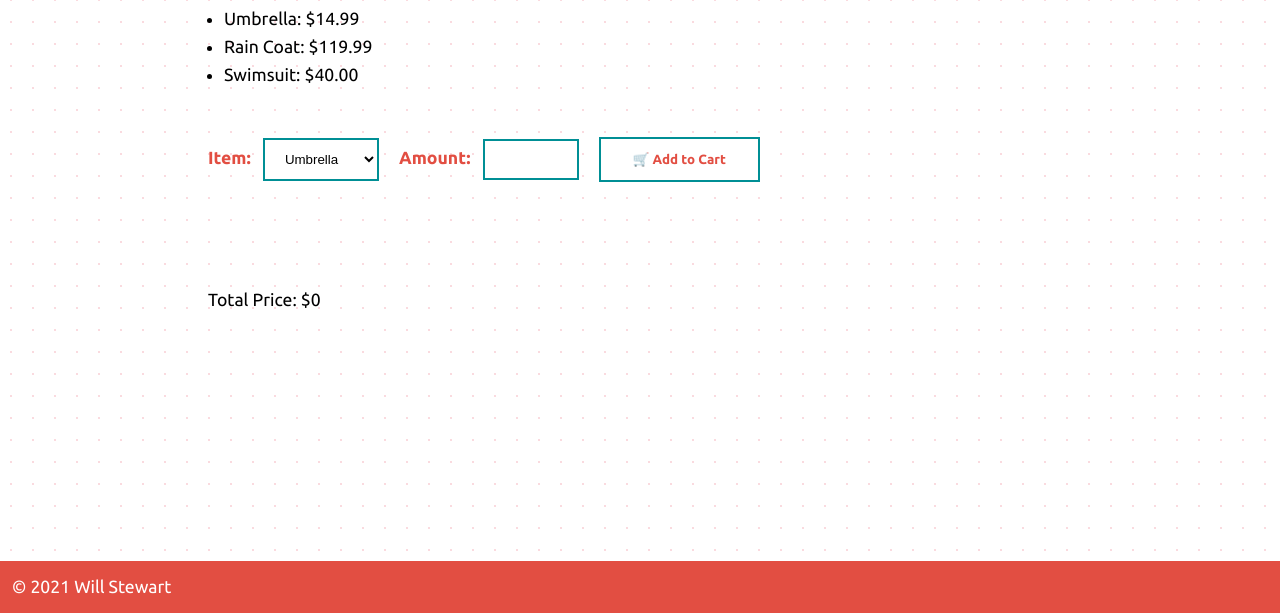
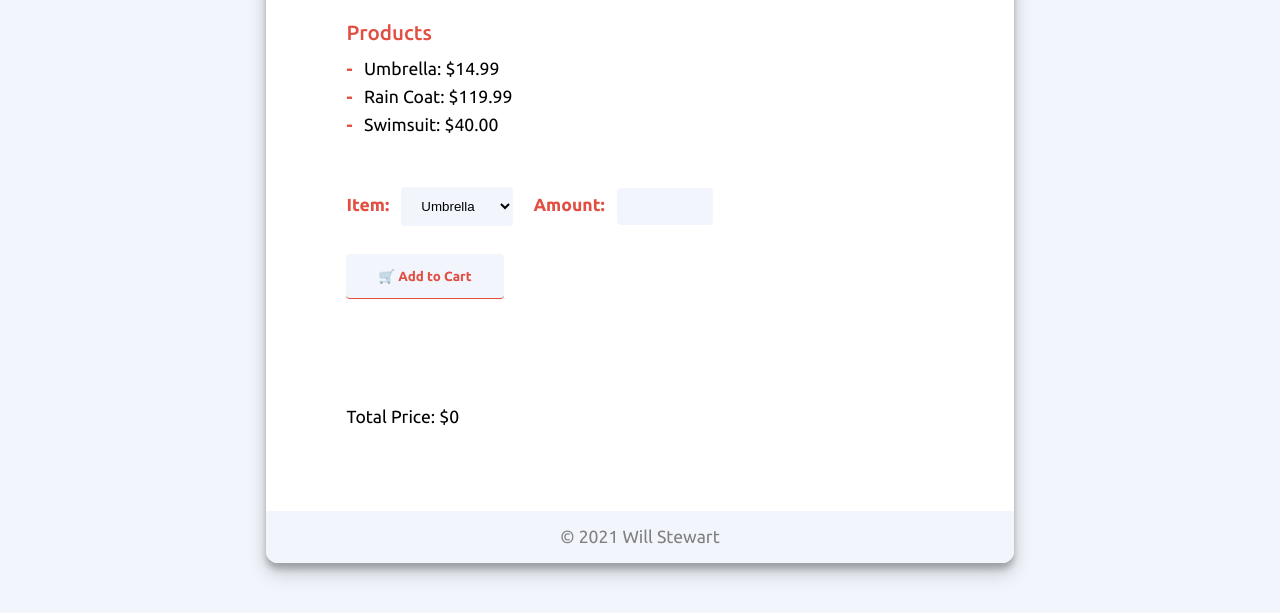
Before and after one commit to willstewartcode/point-of-sale-system, a plain HTML site: page index.html in a window 1280 px wide. Shown: the part 187-800 px from the top of the page. Drawn offline with Linux system fonts and the light colour scheme.

Commit message:
Updated styling

```diff
--- a/index.html
+++ b/index.html
@@ -21,17 +21,17 @@
 </head>
 
 <body>
+    <div class="content-wrapper">
         <header>
             <h1>Will Stewart's Point of Sale System</h1>
         </header>
         <section>
-        <h3>Products:</h3>
+            <h3>Products</h3>
             <ul>
                 <li>Umbrella: $14.99</li>
                 <li>Rain Coat: $119.99</li>
                 <li>Swimsuit: $40.00</li>
             </ul>
-
             <form name="orderForm" action="javascript:getOrders();">
                 <label for="product">Item:</label>
                 <select name="product" id="product">
@@ -39,10 +39,9 @@
                     <option value="Rain Coat">Rain Coat</option>
                     <option value="Swimsuit">Swimsuit</option>
                 </select>
-
                 <label for="quantity">Amount:</label>
                 <input type="number" name="quantity" id="quantity" min="1">
-
+                <br><br>
                 <input type="submit" id="submit" value="&#x1f6d2; Add to Cart">
             </form>
 
@@ -50,6 +49,7 @@
             <p id="error-message"></p><br>
             <p>Total Price: $<span id="total">0</span></p>
         </section>
+    </div>
 
     <footer><p>&#169; 2021 Will Stewart</p></footer>
 </body>
--- a/style.css
+++ b/style.css
@@ -1,6 +1,7 @@
 :root {
     --PAPAYA: #E24E42;
     --AQUA: #008F95;
+    --LIGHT-GRAY: #f2f6fc;
 }
 
 * {
@@ -9,22 +10,26 @@
     box-sizing: border-box;
 }
 
-html {
-    background-color: #ffffff;
-    background-image: radial-gradient(rgba(235, 110, 128, .25) 1.1px, #ffffff 1.1px);
-    background-size: 22px 22px;
+body, form, input {
+    font-family: 'Ubuntu', sans-serif;
 }
 
-body, form, input {
-    font-family: 'Ubuntu', sans-serif;
+html {
+    background-color: var(--LIGHT-GRAY);
 }
 
 body {
     font-size: 1.1rem;
     line-height: 1.75rem;
+    width: fit-content;
+    margin: 50px auto;
+    border-radius: 12px;
+    background-color: white;
+    box-shadow: 0 10px 20px rgba(0,0,0,0.19), 0 6px 6px rgba(0,0,0,0.23);
+}
+
+.content-wrapper {
     padding: 5rem;
-    width: 80%;
-    margin: auto;
 }
 
 h1 {
@@ -33,17 +38,32 @@ h1 {
 }
 
 h3 {
-    color: var(--AQUA);
+    color: var(--PAPAYA);
     font-weight: 500;
     margin-bottom: .5rem;
 }
 
 ul {
-    margin-left: 1rem;
+    margin-left: 1.1rem;
+    list-style: none;
+}
+
+ul li::before {
+    content: "\002D";
+    color: var(--PAPAYA);
+    font-weight: bold;
+    display: inline-block;
+    width: 1em;
+    margin-left: -1em;
+}
+
+section {
+    width: fit-content;
 }
 
 form {
     margin: 3rem 0;
+    width: fit-content;
 }
 
 label {
@@ -57,9 +77,10 @@ input, select {
     padding: .7rem 1rem;
     width: 6rem;
     outline: none;
-    background: white;
+    background: var(--LIGHT-GRAY);
     margin-right: 1rem;
-    border: 2px solid var(--AQUA);
+    border: none;
+    border-radius: 4px;
 }
 
 select {
@@ -73,6 +94,7 @@ select {
     font-weight: bold;
     color: var(--PAPAYA);
     transition: 100ms;
+    border-bottom: 1px solid var(--PAPAYA);
 }
 
 #submit:hover {
@@ -86,11 +108,9 @@ select {
 }
 
 footer {
-    position: fixed;
-    left: 0;
-    right: 0;
-    bottom: 0;
     padding: .75rem;
-    color: white;
-    background-color: var(--PAPAYA);
+    text-align: center;
+    color: gray;
+    background-color: var(--LIGHT-GRAY);
+    border-radius: 0 0 12px 12px;
 }
```
Lines whose indentation alone changed are shown as unchanged.
